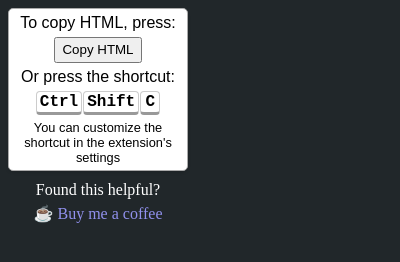
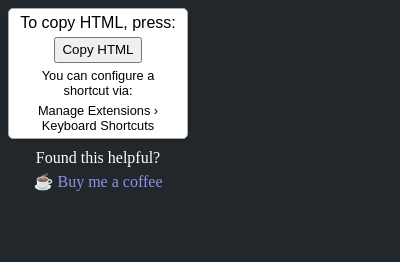
Before and after one commit to justinmahar/chrome-copy-html, a browser extension: page src/popup/popup.html in a window 400 px wide. Drawn offline with Linux system fonts and the light colour scheme.

Commit message:
Update screenshots

```diff
--- a/src/popup/popup.html
+++ b/src/popup/popup.html
@@ -13,9 +13,8 @@
         <div>
           <button id="copy-html-button" style="line-height: 20px">Copy HTML</button>
         </div>
-        <div>Or press the shortcut:</div>
-        <div class="keys"><span class="key">Ctrl</span><span class="key">Shift</span><span class="key">C</span></div>
-        <div style="font-size: 80%">You can customize the shortcut in the extension's settings</div>
+        <div style="font-size: 80%">You can configure a shortcut via:</div>
+        <div style="font-size: 80%">Manage Extensions › Keyboard Shortcuts</div>
       </div>
       <div style="text-align: center">
         <div>
```
Also changed, not shown: src/options/options.html (+1 -1 lines), README.md, manifest.json, screenshots/banner.png, screenshots/screenshot.png, screenshots/small.png, 3 other files.
